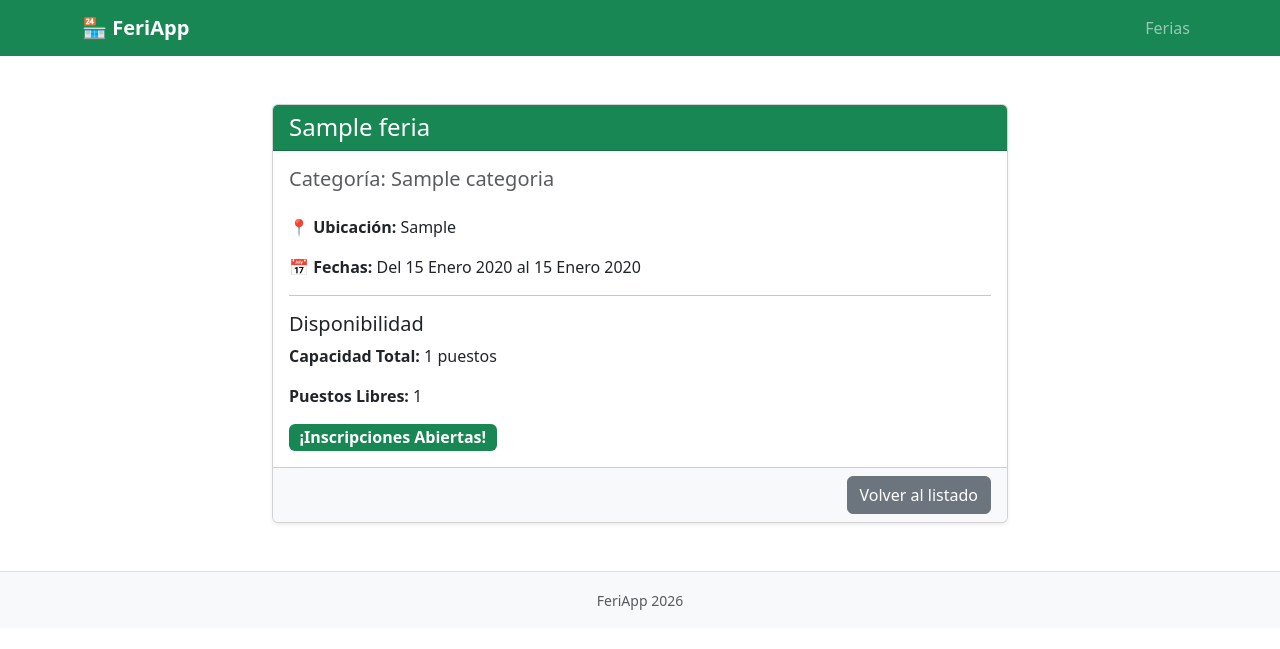
After one commit to alegrelias/feriapp-fork, a Django app: page /ferias/1/ in a window 1280 px wide. The commit adds this page. Shown: the top 649 px of the page. Run offline with Django 5.2, Linux system fonts and the light colour scheme; tables that the repository leaves empty hold one stand-in row (values such as "Sample post"); parts of the project's set-up code (start-up, migrations or seed data) failed here and were passed over.

Commit message:
Se implementan vistas y templates para el ListView y DetailView de una Feria, tambien se eliminan migraciones y se vuelven a implementar

```diff
--- a/app/models.py
+++ b/app/models.py
@@ -453,7 +453,7 @@ class Inscripcion(ValidableModel):
                 # Validar consistencia con el estado
                 if estado_enviado is None:
                     # Caso A: El usuario no especificó estado pero metió un número de puesto
-                  errors.append("No se puede asignar un número de puesto si la inscripción no está en estado 'Confirmada'.")
+                    errors.append("No se puede asignar un número de puesto si la inscripción no está en estado 'Confirmada'.")
                 elif estado_efectivo in ["Lista_espera", "Cancelada"]:
                     # Caso B: El usuario explícitamente eligió un estado inválido para tener puesto
                     errors.append(f"No se puede asignar un número de puesto a una inscripción con estado '{estado_efectivo}'.")
--- /dev/null
+++ b/app/templates/ferias/ferias_detail_view.html
@@ -0,0 +1,41 @@
+{% extends "base.html" %}
+
+{% block title %}{{ feria.nombre }} — FeriApp{% endblock %}
+
+{% block content %}
+<div class="row justify-content-center">
+    <div class="col-md-8">
+
+        <div class="card shadow-sm mt-4">
+            <div class="card-header bg-success text-white">
+                <h2 class="h4 mb-0">{{ feria.nombre }}</h2>
+            </div>
+
+            <div class="card-body">
+                <h5 class="text-muted mb-4">Categoría: {{ feria.categoria }}</h5>
+
+                <p><strong>📍 Ubicación:</strong> {{ feria.ubicacion }}</p>
+                <p><strong>📅 Fechas:</strong> Del {{ feria.fecha_inicio }} al {{ feria.fecha_fin }}</p>
+                <hr>
+
+                <h5 class="mt-3">Disponibilidad</h5>
+                <p><strong>Capacidad Total:</strong> {{ feria.capacidad_puestos }} puestos</p>
+
+                <p><strong>Puestos Libres:</strong> {{ feria.puestos_disponibles }}</p>
+
+                {% if feria.tiene_lugar %}
+                    <span class="badge bg-success fs-6">¡Inscripciones Abiertas!</span>
+                {% else %}
+                    <span class="badge bg-danger fs-6">Feria Completa</span>
+                {% endif %}
+
+            </div>
+
+            <div class="card-footer bg-light text-end">
+                <a href="{% url 'ferias:lista_ferias' %}" class="btn btn-secondary">Volver al listado</a>
+            </div>
+        </div>
+
+    </div>
+</div>
+{% endblock %}
--- a/app/templates/ferias/lista_ferias.html
+++ b/app/templates/ferias/lista_ferias.html
@@ -17,6 +17,7 @@
         <th>Fechas</th>
         <th>Ubicación</th>
         <th>Puestos</th>
+        <th>Acciones</th>
         <!-- TODO: agregar columna de acciones cuando implementen detalle_feria -->
       </tr>
     </thead>
@@ -31,6 +32,10 @@
           <!-- TODO: completar con puestos_ocupados() cuando implementen Inscripcion -->
           <span class="badge bg-secondary">{{ feria.capacidad_puestos }} totales</span>
         </td>
+        <td>
+          <a href="{% url 'ferias:detalle_feria' feria.pk%}" class="btn btn-sm btn-outline-primary">Ver Detalles</a>
+        </td>
+        </td>
       </tr>
       {% empty %}
       <tr>
--- a/app/urls.py
+++ b/app/urls.py
@@ -3,13 +3,13 @@
 from django.urls import path
 from . import views
 
-app_name = "app"
+app_name = "ferias"
 
 urlpatterns = [
     path("", views.HomeView.as_view(), name="home"),
-    path("ferias/", views.ListaFeriasView.as_view(), name="lista_ferias"),
+    path("ferias/", views.FeriasListView.as_view(), name="lista_ferias"),
+    path("ferias/<int:pk>/", views.FeriasDetailView.as_view(), name="detalle_feria"),
     # TODO:
-    # path("ferias/<int:pk>/", views.DetalleFeriaView.as_view(), name="detalle_feria"),
     # path("ferias/nueva/", views.NuevaFeriaView.as_view(), name="nueva_feria"),
     # path("emprendedores/", views.ListaEmprendedoresView.as_view(), name="lista_emprendedores"),
     # path("inscripciones/nueva/", views.NuevaInscripcionView.as_view(), name="nueva_inscripcion"),
--- a/app/views.py
+++ b/app/views.py
@@ -1,6 +1,6 @@
 """Vistas públicas de la aplicación de ferias."""
 
-from django.views.generic import ListView, TemplateView
+from django.views.generic import ListView, TemplateView, DetailView
 
 from .models import Feria
 
@@ -11,7 +11,7 @@ class HomeView(TemplateView):
     template_name = "ferias/home.html"
 
 
-class ListaFeriasView(ListView):
+class FeriasListView(ListView):
     """Lista todas las ferias activas."""
 
     model = Feria
@@ -22,6 +22,11 @@ class ListaFeriasView(ListView):
         """Retorna solo las ferias marcadas como activas."""
         return Feria.objects.filter(activa=True)
 
+class FeriasDetailView(DetailView):
+    model = Feria
+    template_name = 'ferias/ferias_detail_view.html'
+    context_object_name = 'feria'
+
 
 # TODO: implementar las siguientes vistas:
 # class DetalleFeriaView(DetailView): ...
```
Also changed, not shown: app/migrations/0001_initial.py, app/migrations/0002_emprendedor_visitante.py (deleted), app/migrations/0003_categoria_alter_feria_categoria_sector.py (deleted), app/migrations/0004_inscripcion.py (deleted), app/migrations/0005_notificacion_resenia.py (deleted).
